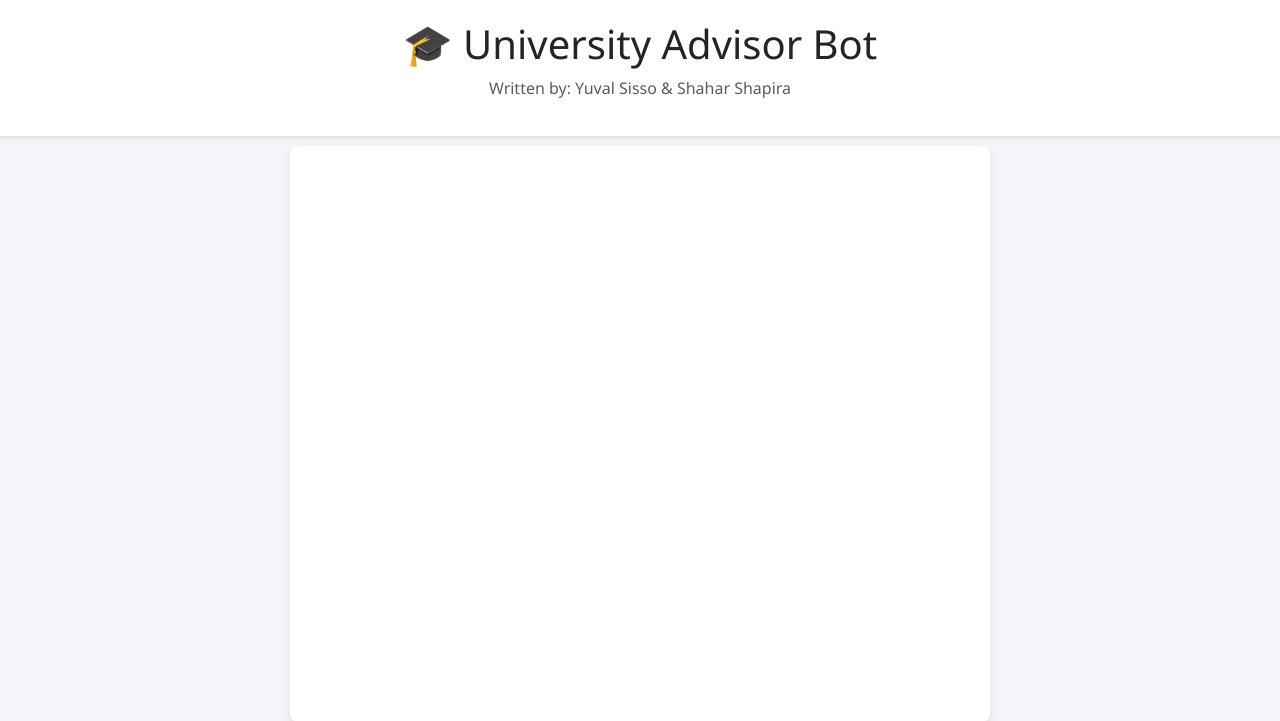
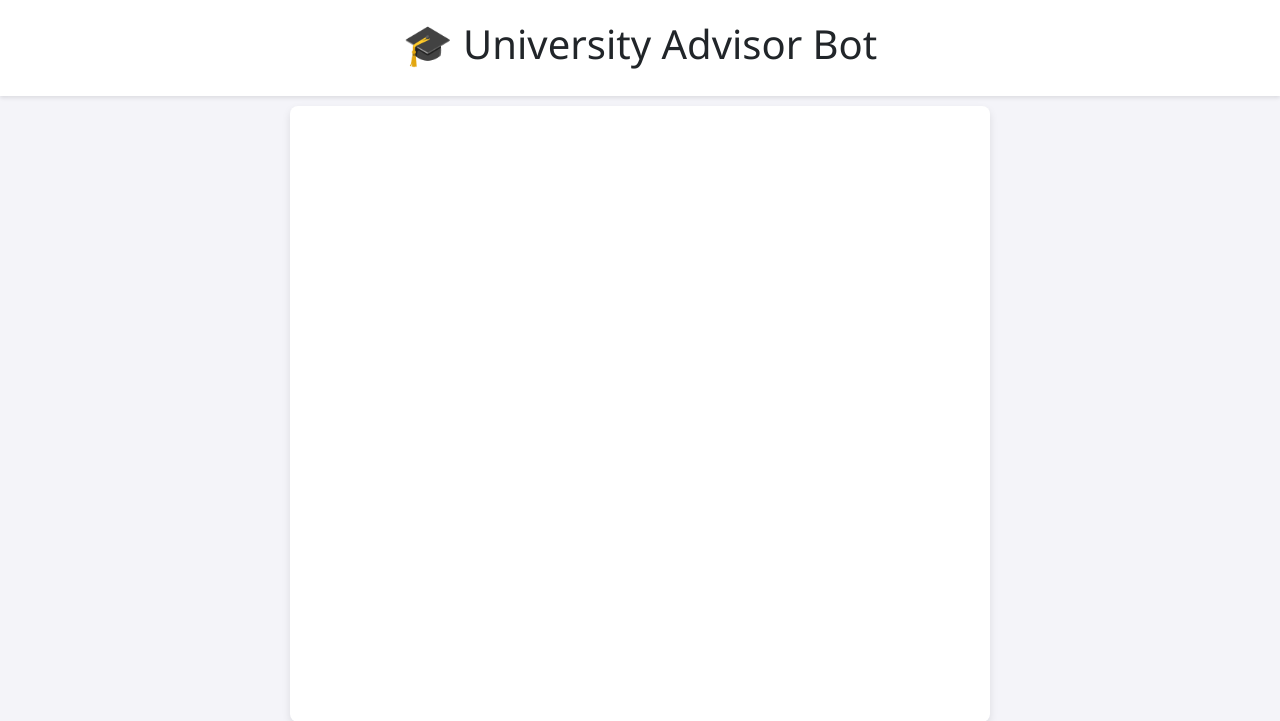
Before and after one commit to yuvalsi3/academic-chat, a Flask app: page / in a window 1280 px wide. Shown: the top 721 px of the page. Run offline with Flask 3, Linux system fonts and the light colour scheme; some libraries are stand-ins or nearby versions.

Commit message:
remove p

```diff
--- a/templates/index.html
+++ b/templates/index.html
@@ -74,7 +74,6 @@
 
 <div class="header">
     <h1>🎓 University Advisor Bot</h1>
-    <p class="text-muted">Written by: Yuval Sisso & Shahar Shapira</p>
 </div>
 
 <div class="chat-container">
```
